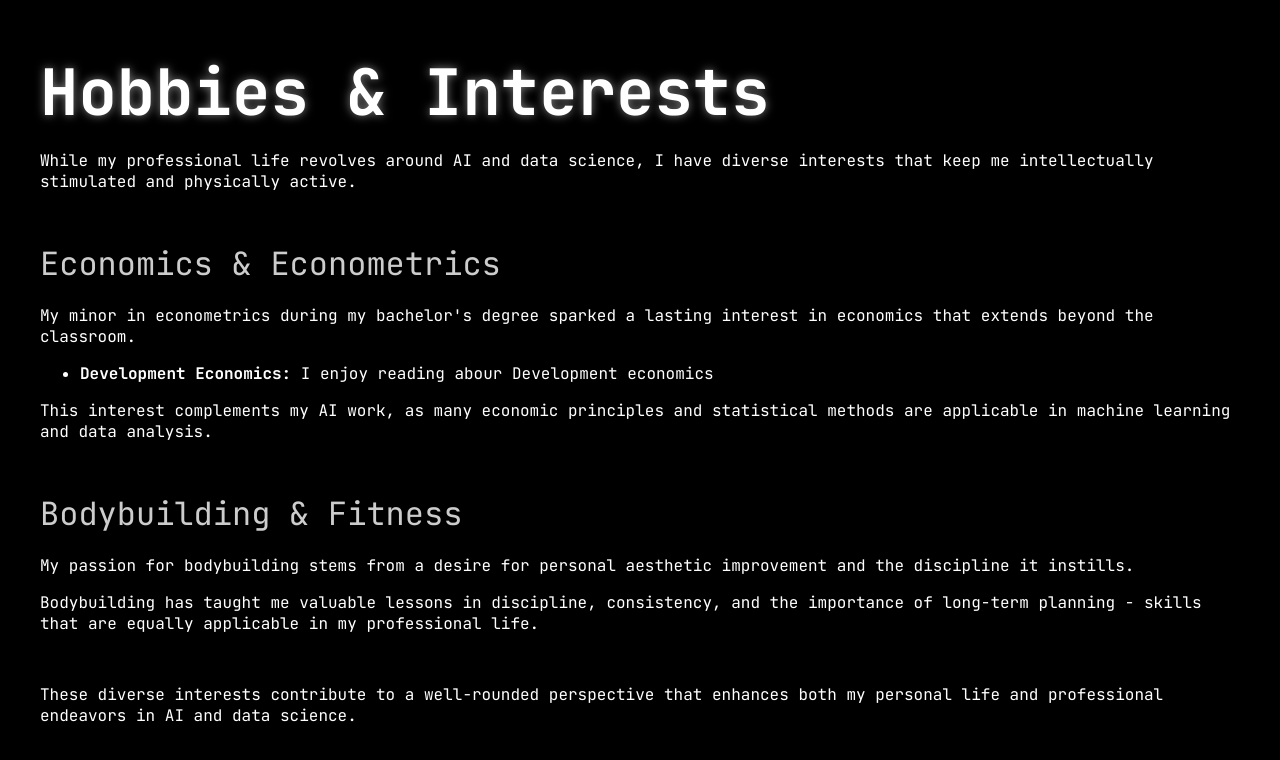
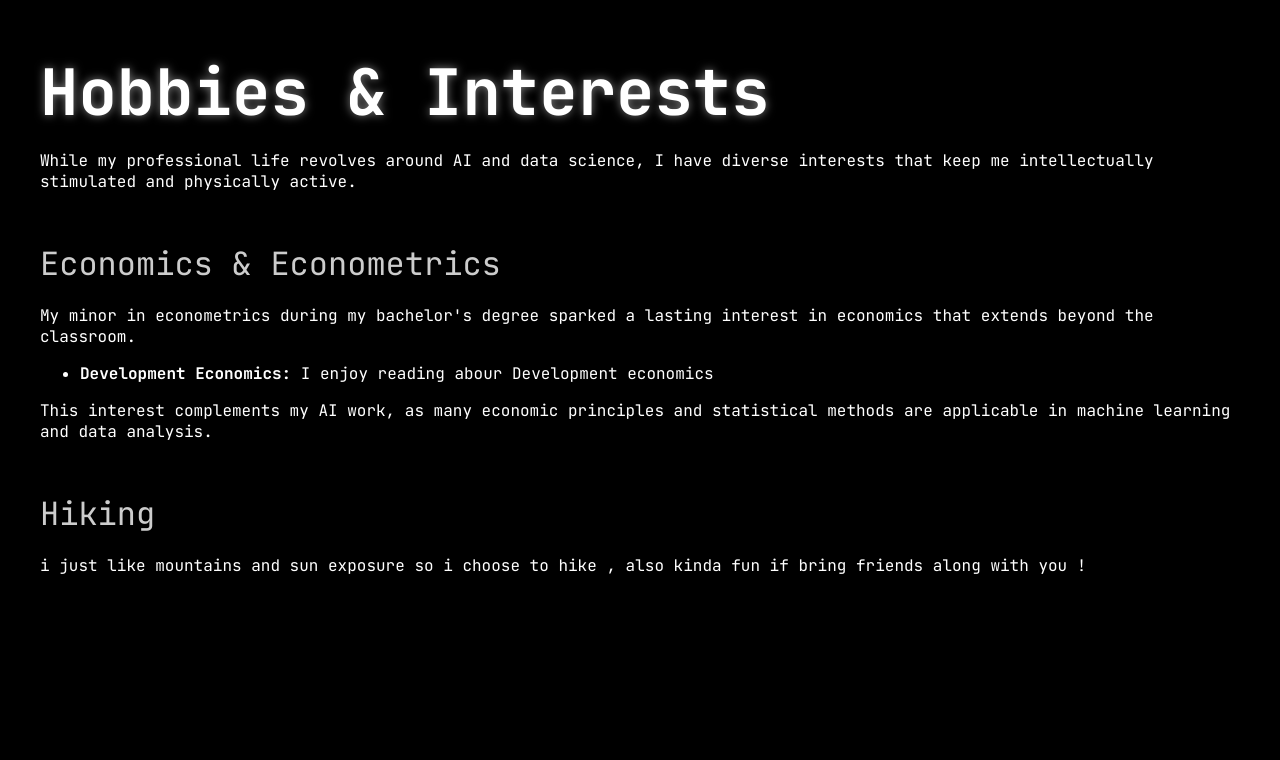
Before and after one commit to Esfandyr11/Esfandyr11.github.io, a plain HTML site: page hobbies.html in a window 1280 px wide. Drawn offline with nearby package versions, Linux system fonts and the light colour scheme; animation ran at ten frames a second.

Commit message:
Update hobbies.html

```diff
--- a/hobbies.html
+++ b/hobbies.html
@@ -32,12 +32,9 @@
 <p>This interest complements my AI work, as many economic principles and statistical methods are applicable in machine learning and data analysis.</p>
 </section>
 
-<section id="bodybuilding" class="hobby-box">
-<h2>Bodybuilding & Fitness</h2>
-<p>My passion for bodybuilding stems from a desire for personal aesthetic improvement and the discipline it instills.</p>
-<p>Bodybuilding has taught me valuable lessons in discipline, consistency, and the importance of long-term planning - skills that are equally applicable in my professional life.</p>
-</section>
-<p>These diverse interests contribute to a well-rounded perspective that enhances both my personal life and professional endeavors in AI and data science.</p>
+<section id="Hiking" class="hobby-box">
+<h2>Hiking</h2>
+<P> i just like mountains and sun exposure so i choose to hike , also kinda fun if bring friends along with you !</P>
 </section>
 </div>
 <script src="script.js"></script>
```
